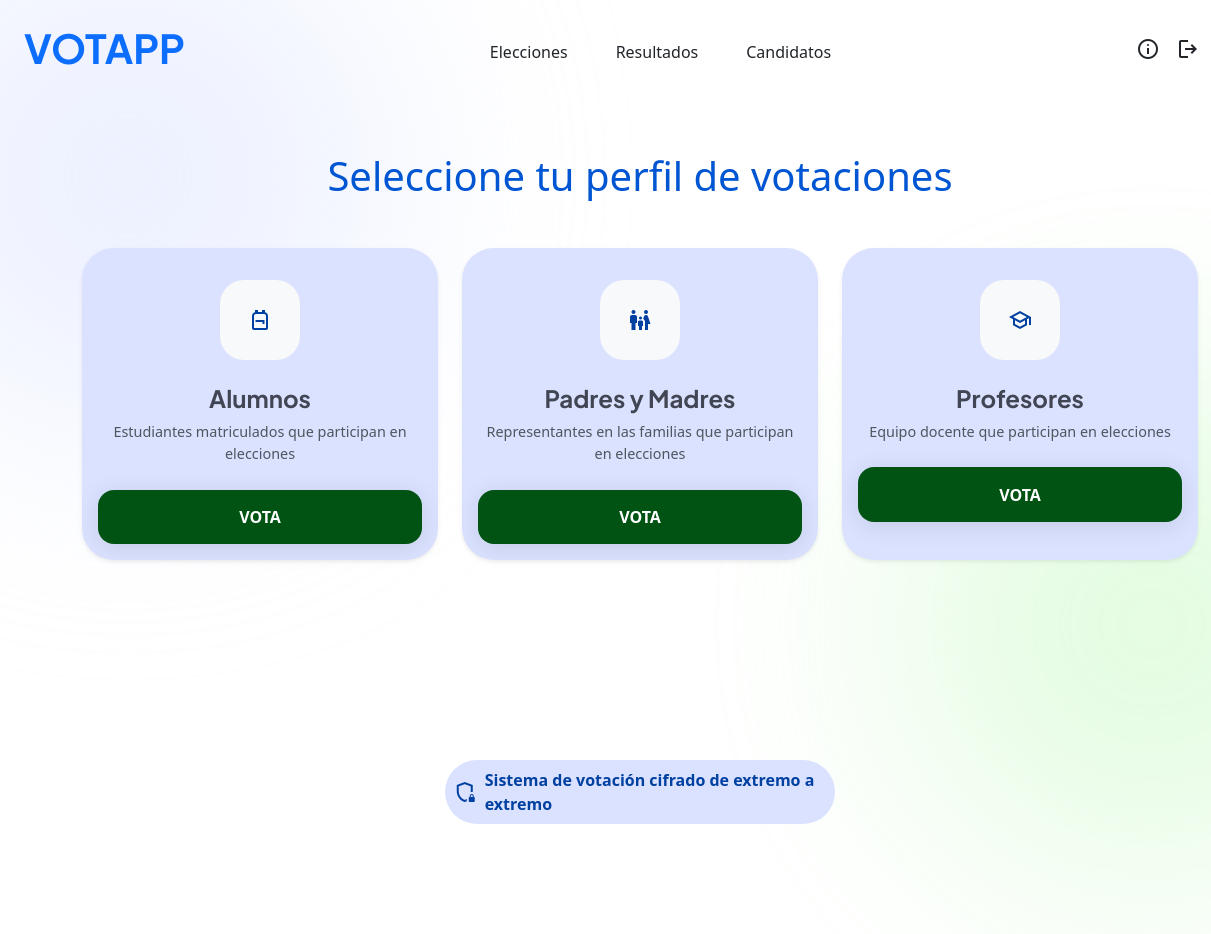
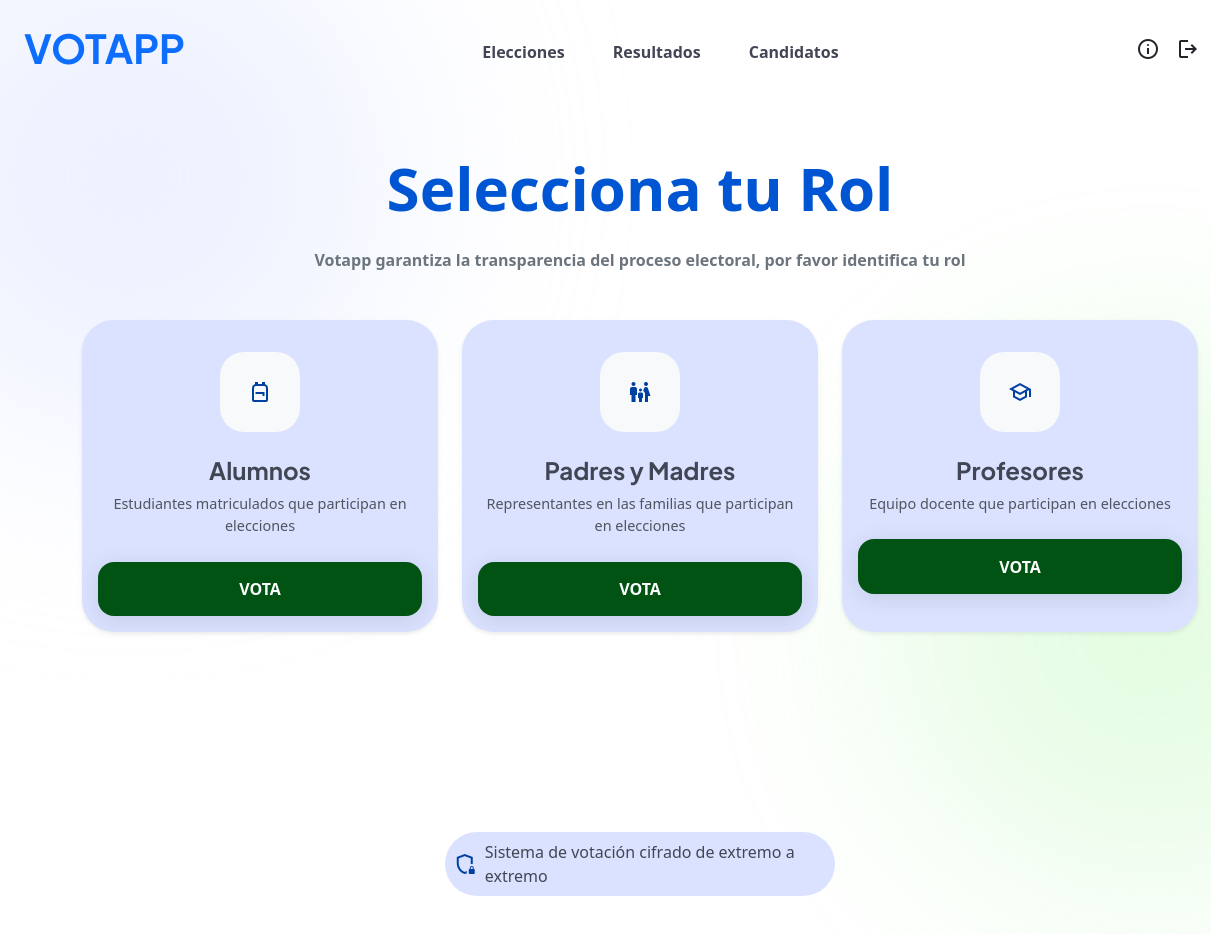
Before and after one commit to Alex9902/votapp, a plain HTML site: page frontend/views/home.html in a window 1280 px wide. Shown: the full height of the page, 0-1211 px from the left. Before the commit the page ends 872 px from the top, so only its background shows below. Drawn offline with nearby package versions, Linux system fonts and the light colour scheme.

Commit message:
Update: UI home + header

```diff
--- a/frontend/assets/components/card.js
+++ b/frontend/assets/components/card.js
@@ -5,29 +5,27 @@ class CardComponent extends HTMLElement {
         const descripcion = this.getAttribute('descripcion');
         const botonText = this.getAttribute('boton-text');
 
-        this.innerHTML = `
+        this.innerHTML = /*html*/ `
         <div class="card text-center h-100 border-0 shadow-sm position-relative card-component">
-            <!-- Icono -->
             <div class="d-flex align-items-center justify-content-center mx-auto mt-3 mb-4 icono-card bg-light">
+
                 <span class="material-symbols-outlined">
                     ${icono}
                 </span>
             </div>
 
-            <!-- Título -->
             <h2 class="fuente-titular fw-bold mb-2">
                 ${titulo}
             </h2>
 
-            <!-- Descripción -->
             <p class="text-muted mb-4">
                 ${descripcion}
             </p>
 
-            <!-- Botón -->
             <button class="btn w-100 fw-bold">
                 ${botonText}
             </button>
+
         </div>
         `;
     }
--- a/frontend/assets/components/header.js
+++ b/frontend/assets/components/header.js
@@ -1,24 +1,25 @@
 class Header extends HTMLElement {
     connectedCallback() {
 
-        this.innerHTML = `
+        this.innerHTML = /*html*/ `
         <header>
             <nav class="d-flex justify-content-between align-items-center p-4">
-            <a class=" text-decoration-none" href="./home.html">
+                <a class="text-decoration-none" href="./home.html">
                     <h1 class="fuente-titular">VOTAPP</h1>
                 </a>
 
-            <div class="d-flex gap-5">
-                <a>Elecciones</a>
-                <a>Resultados</a>
-                <a>Candidatos</a>
+                <div class="d-flex gap-5 fw-semibold" style="color:var(--texto-variante);">
+                    <a href="elecciones.html" class="text-decoration-none text-reset">Elecciones</a>
+                    <a href="resultados.html" class="text-decoration-none text-reset">Resultados</a>
+                    <a href="candidatos.html" class="text-decoration-none text-reset">Candidatos</a>
                 </div>
 
                 <div class="d-flex gap-3 align-items-center">
-                <a><span class="material-symbols-outlined">info</span></a>
-                <a><span class="material-symbols-outlined">logout</span></a>
-                <a class="d-block" style="width: 40px; height: 40px;">
-                    <img class="w-100 h-100 object-fit-cover rounded-circle" src="../assets/static/user.png">
+                    <a href="info.html" class="text-decoration-none text-reset"><span class="material-symbols-outlined">info</span></a>
+                    <a href="../index.html" class="text-decoration-none text-reset"><span class="material-symbols-outlined">logout</span></a>
+                    <!-- TODO arreglar ruta logout esta cifrada por api -->
+                    <a href="" class="d-block text-decoration-none text-reset" style="width: 40px; height: 40px;">
+                        <img class="w-100 h-100 object-fit-cover rounded-circle" src="../assets/public/user.png">
                     </a>
                 </div>
             </nav>
--- a/frontend/views/home.html
+++ b/frontend/views/home.html
@@ -19,12 +19,14 @@
 
 <body>
     <app-header></app-header>
+
     <main class="container py-5">
 
-        <h1 class="text-center mb-5" style="color: var(--primario-contenedor);">
-            Seleccione tu perfil de votaciones
+        <h1 class="text-center mb-4 fw-bold" style="color: var(--primario-contenedor); font-size: 60px;">
+            Selecciona tu Rol
         </h1>
-        <div class="row g-4">
+        <p class="text-center mb-3 text-secondary fw-semibold">Votapp garantiza la transparencia del proceso electoral, por favor identifica tu rol</p>
+        <div class="row g-4 mt-4">
             <div class="col-12 col-md-4">
                 <app-card icono="backpack" titulo="Alumnos"
                     descripcion="Estudiantes matriculados que participan en elecciones" boton-text="VOTA">
@@ -45,9 +47,9 @@
         </div>
 
         <div class="d-flex align-items-center justify-content-center rounded-5 p-2 mx-auto"
-        style="background-color: var(--primario-fijo); color: var(--primario); font-weight: 600; width: 35%; margin-top: 200px;">
+        style="background-color: var(--primario-fijo); color: var(--primario); font-weight: 500; width: 35%; margin-top: 200px;">
             <span class="material-symbols-outlined">shield_locked</span>
-            <span class="ms-2 f">Sistema de votación cifrado de extremo a extremo</span>
+            <span class="ms-2" style="color:var(--texto-variante);">Sistema de votación cifrado de extremo a extremo</span>
         </div>
     </main>
     <script src="../assets/components/header.js"></script>
```
Also changed, not shown: frontend/views/elecciones.html (added, +11 -0 lines), frontend/assets/public/user.png (renamed from frontend/assets/static/user.png). Lines whose indentation alone changed are shown as unchanged.
